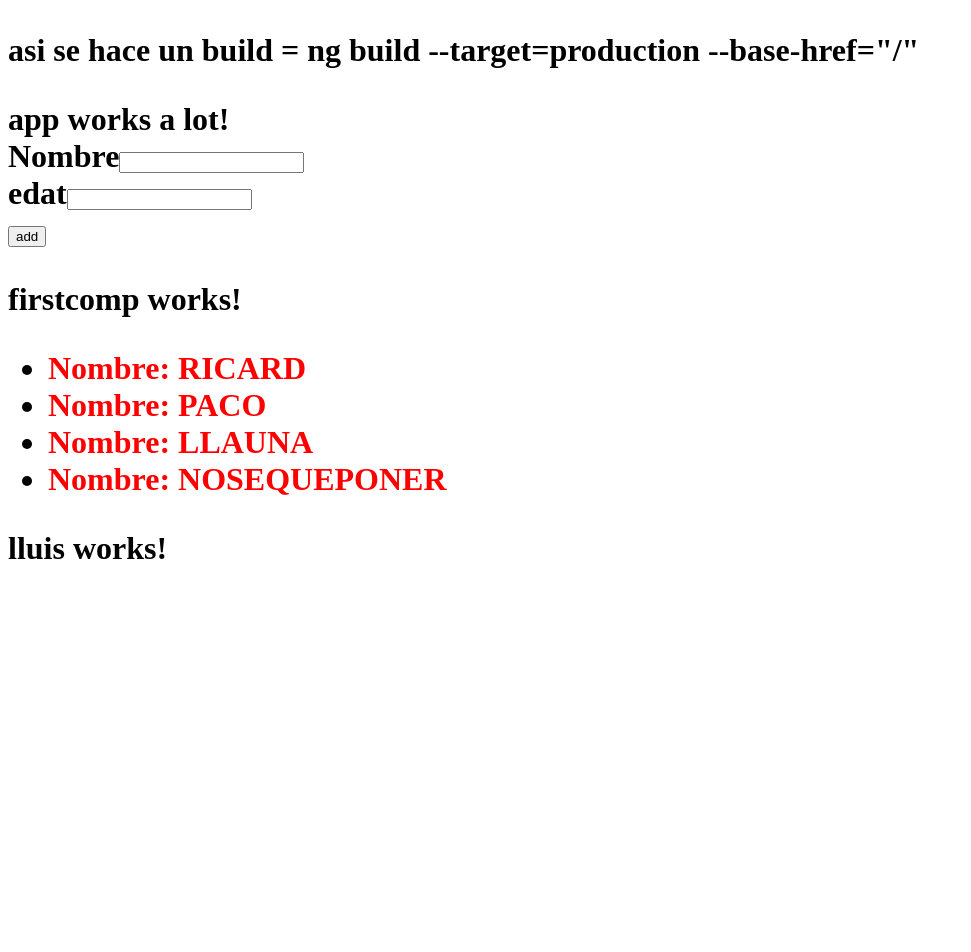
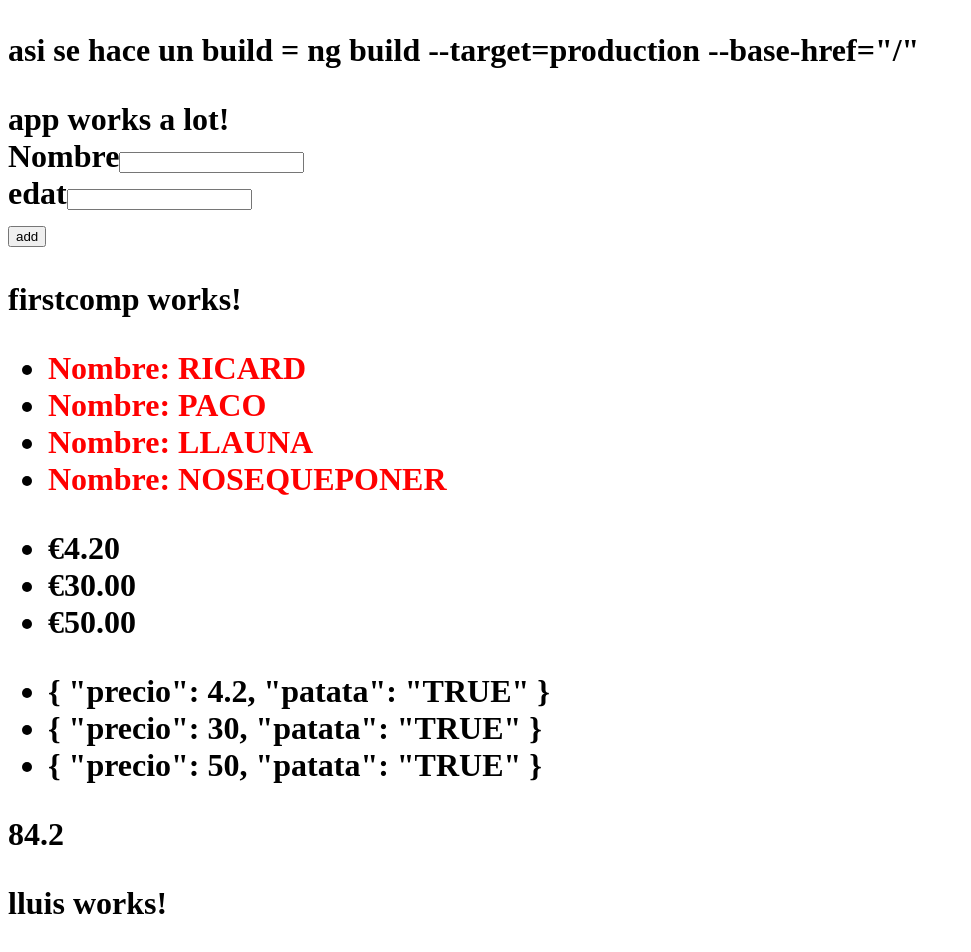
Before and after one commit to ftorredeflot/angular2-test, an Angular app: page / in a window 1280 px wide. Shown: the whole page, without its empty margins (0-971 px from the left). Before the commit the page ends 800 px from the top, so only its background shows below. Built offline with nearby package versions, Linux system fonts and the light colour scheme.

Commit message:
provant pippes i creant funcio

```diff
--- a/src/app/user-list/user-list.component.html
+++ b/src/app/user-list/user-list.component.html
@@ -1,3 +1,13 @@
 <ul>
 <li *ngFor="let name of names"><app-user-item [name]="name"></app-user-item></li>
+
 </ul>
+<ul>
+  <li *ngFor="let price of prices">{{price.precio | currency:'EUR':true}}</li>
+</ul>
+
+<ul>
+  <li *ngFor="let price of prices">{{price | json}}</li>
+</ul>
+
+<p>{{totalpreu()}}</p>
--- a/src/app/user-list/user-list.component.ts
+++ b/src/app/user-list/user-list.component.ts
@@ -7,8 +7,18 @@ import { Component, OnInit } from '@angular/core';
 })
 export class UserListComponent implements OnInit {
  names:string[];
+ prices;
+  totalpreu(){
+   let sum=0;
+   for(let price of this.prices){
+     sum +=price.precio;
+   }
+   return sum;
+  }
   constructor() {
     this.names=["ricard", "paco", "llauna", "nosequeponer"]
+    this.prices=[{"precio":4.20,"patata":"TRUE"},{"precio":30,"patata":"TRUE"},{"precio":50,"patata":"TRUE"}]
+
   }
 
   ngOnInit() {
```
